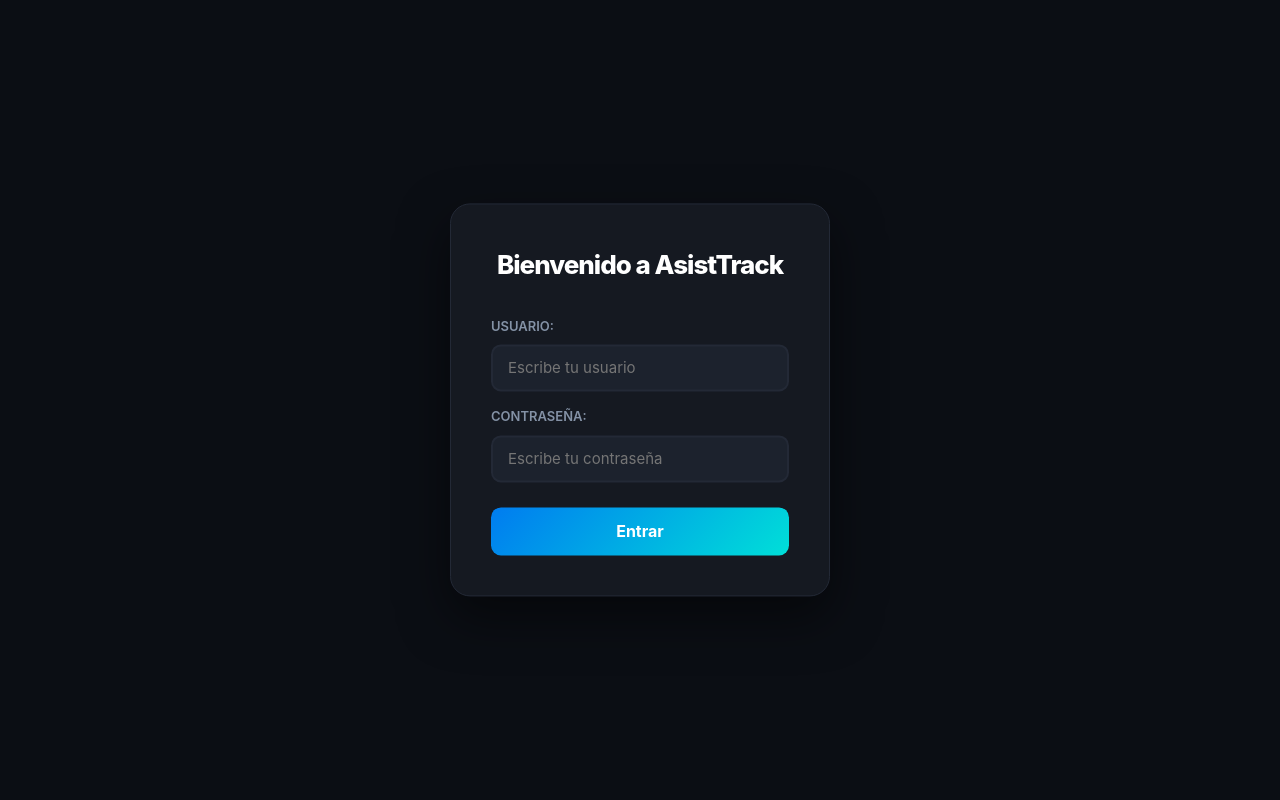
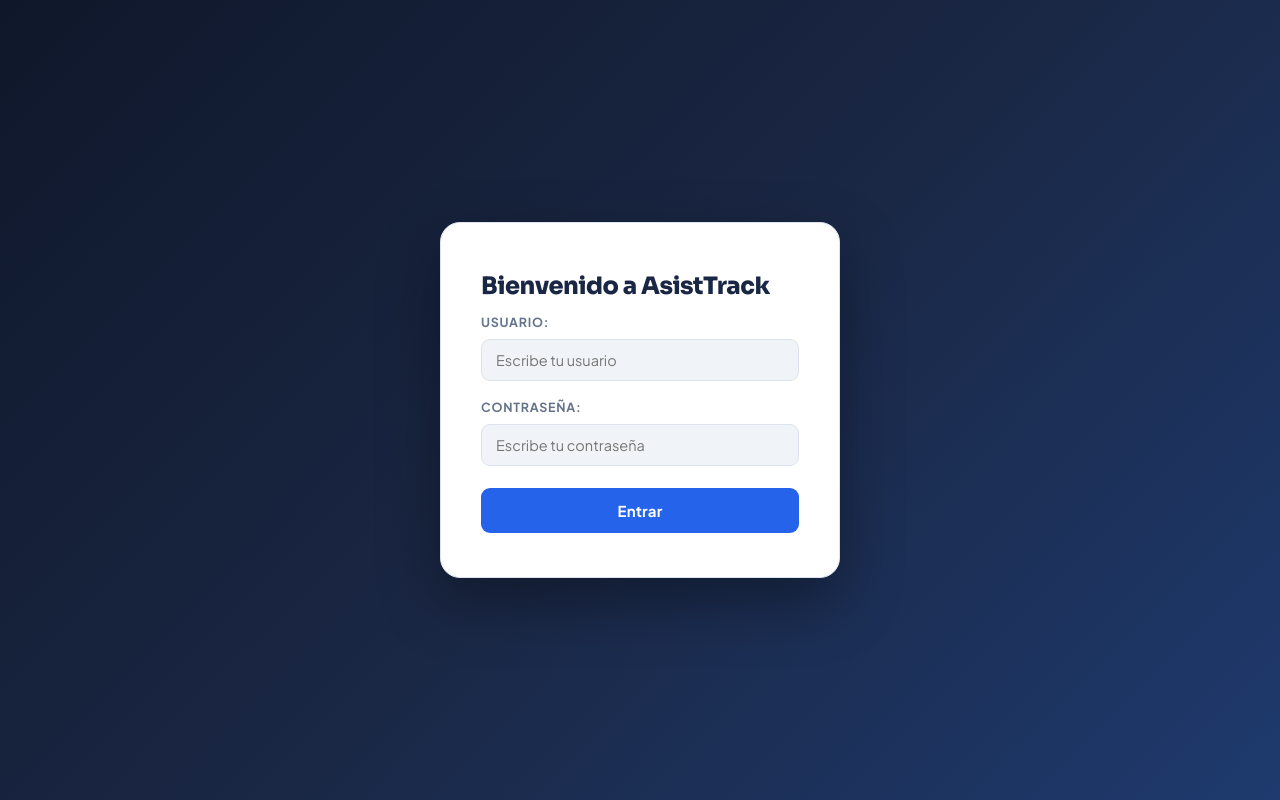
Before and after one commit to David-Santiago-123/AsistTrack, a Flask app: page /login in a window 1280 px wide. Run offline with Flask 3, Linux system fonts and the light colour scheme; some libraries are stand-ins or nearby versions.

Commit message:
Clase nueva en login y mejora de estilos

```diff
--- a/static/css/estilos.css
+++ b/static/css/estilos.css
@@ -1,207 +1,363 @@
+@import url('https://fonts.googleapis.com/css2?family=Plus+Jakarta+Sans:wght@400;500;600;700;800&family=Sora:wght@700;800&display=swap');
+
+/* ===== VARIABLES ===== */
+:root {
+    --navy:       #1a2744;
+    --navy-light: #243358;
+    --blue:       #2563eb;
+    --blue-hover: #1d4ed8;
+    --bg:         #f0f4f8;
+    --surface:    #ffffff;
+    --border:     #dde3ed;
+    --text:       #0f172a;
+    --muted:      #64748b;
+    --success:    #059669;
+    --danger:     #dc2626;
+    --warning:    #d97706;
+}
+
+/* ===== RESET ===== */
 * {
     margin: 0;
     padding: 0;
     box-sizing: border-box;
-    font-family: 'Inter', system-ui, -apple-system, sans-serif;
 }
 
 body {
-    background-color: #0b0e14; /* Negro azulado profundo */
-    color: #e2e8f0;
+    font-family: 'Plus Jakarta Sans', system-ui, sans-serif;
+    background-color: var(--bg);
+    color: var(--text);
     line-height: 1.6;
+    min-height: 100vh;
 }
 
-/* LOGIN */
-.login-container {
-    background-color: #151921;
-    padding: 40px;
-    border-radius: 20px;
-    width: 380px;
-    text-align: center;
-    position: absolute;
-    top: 50%;
-    left: 50%;
-    transform: translate(-50%, -50%);
-    box-shadow: 0 20px 50px rgba(0, 0, 0, 0.5);
-    border: 1px solid #232936;
+/* ===== NAV ===== */
+nav {
+    background-color: var(--navy);
+    padding: 0 40px;
+    display: flex;
+    align-items: center;
+    gap: 8px;
+    height: 62px;
+    position: sticky;
+    top: 0;
+    z-index: 100;
+    box-shadow: 0 2px 12px rgba(26, 39, 68, 0.18);
 }
 
-h1 {
-    color: #ffffff;
-    margin-bottom: 30px;
-    font-size: 26px;
-    font-weight: 800;
-    letter-spacing: -1px;
+nav a {
+    color: rgba(255,255,255,0.65);
+    text-decoration: none;
+    font-size: 13.5px;
+    font-weight: 600;
+    padding: 6px 14px;
+    border-radius: 7px;
+    transition: all 0.2s;
+    letter-spacing: 0.01em;
 }
 
+nav a:hover {
+    color: #ffffff;
+    background-color: rgba(255,255,255,0.1);
+}
+
+nav a.active {
+    color: #ffffff;
+    background-color: var(--blue);
+}
+
+/* Logo/Brand en nav (opcional) */
+nav .brand {
+    font-family: 'Sora', sans-serif;
+    font-size: 17px;
+    font-weight: 800;
+    color: #ffffff;
+    margin-right: 20px;
+    letter-spacing: -0.5px;
+}
+
+/* ===== LOGIN ===== */
+body.login-page {
+    background: linear-gradient(135deg, #0f172a 0%, #1a2744 50%, #1e3a6e 100%);
+    display: flex;
+    align-items: center;
+    justify-content: center;
+}
+
+.login-container {
+    background-color: var(--surface);
+    padding: 44px 40px;
+    border-radius: 20px;
+    width: 400px;
+    box-shadow: 0 24px 60px rgba(0, 0, 0, 0.35);
+    border: 1px solid var(--border);
+}
+
+.login-container h1 {
+    font-family: 'Sora', sans-serif;
+    font-size: 24px;
+    font-weight: 800;
+    color: var(--navy);
+    margin-bottom: 6px;
+    letter-spacing: -0.5px;
+}
+
+.login-container .subtitle {
+    font-size: 13.5px;
+    color: var(--muted);
+    margin-bottom: 28px;
+}
+
+/* ===== TIPOGRAFÍA GENERAL ===== */
+h1 {
+    font-family: 'Sora', sans-serif;
+    font-size: 22px;
+    font-weight: 800;
+    color: var(--navy);
+    letter-spacing: -0.4px;
+}
+
+h2 {
+    font-size: 16px;
+    font-weight: 700;
+    color: var(--navy);
+}
+
+/* ===== LABELS e INPUTS ===== */
 label {
-    color: #8492a6;
     display: block;
-    text-align: left;
-    margin-bottom: 8px;
-    font-size: 13px;
-    font-weight: 600;
+    font-size: 12.5px;
+    font-weight: 700;
+    color: var(--muted);
     text-transform: uppercase;
+    letter-spacing: 0.06em;
+    margin-bottom: 7px;
 }
 
 input, select {
     width: 100%;
-    padding: 12px 15px;
-    margin-bottom: 15px;
-    border: 2px solid #232936;
-    border-radius: 10px;
-    background-color: #1c222d;
-    color: #ffffff;
-    font-size: 15px;
-    transition: all 0.3s ease;
+    padding: 11px 14px;
+    margin-bottom: 16px;
+    border: 1.5px solid var(--border);
+    border-radius: 9px;
+    background-color: var(--bg);
+    color: var(--text);
+    font-size: 14.5px;
+    font-family: 'Plus Jakarta Sans', sans-serif;
+    transition: all 0.2s ease;
 }
 
 input:focus, select:focus {
-    border-color: #00d4ff; /* Cyan eléctrico */
+    border-color: var(--blue);
     outline: none;
-    background-color: #151921;
+    background-color: #ffffff;
+    box-shadow: 0 0 0 3px rgba(37, 99, 235, 0.1);
 }
 
-button {
-    width: 100%;
-    padding: 14px;
-    background: linear-gradient(135deg, #007cf0, #00dfd8); /* Graduado moderno */
-    color: white;
+/* ===== BOTONES ===== */
+button, .btn {
+    display: inline-flex;
+    align-items: center;
+    gap: 7px;
+    padding: 11px 22px;
+    background-color: var(--blue);
+    color: #ffffff;
     border: none;
-    border-radius: 10px;
+    border-radius: 9px;
     cursor: pointer;
-    font-size: 16px;
+    font-size: 14px;
     font-weight: 700;
-    margin-top: 10px;
-    transition: transform 0.2s, box-shadow 0.2s;
+    font-family: 'Plus Jakarta Sans', sans-serif;
+    text-decoration: none;
+    transition: all 0.2s ease;
+    letter-spacing: 0.01em;
 }
 
-button:hover {
-    transform: translateY(-2px);
-    box-shadow: 0 5px 15px rgba(0, 124, 240, 0.4);
+button:hover, .btn:hover {
+    background-color: var(--blue-hover);
+    transform: translateY(-1px);
+    box-shadow: 0 4px 14px rgba(37, 99, 235, 0.3);
 }
 
-/* NAV */
-nav {
-    background-color: rgba(21, 25, 33, 0.8);
-    backdrop-filter: blur(10px); /* Efecto cristal */
-    padding: 18px 40px;
-    display: flex;
-    gap: 30px;
-    align-items: center;
-    border-bottom: 1px solid #232936;
-    position: sticky;
-    top: 0;
+button.btn-secondary, .btn-secondary {
+    background-color: var(--surface);
+    color: var(--navy);
+    border: 1.5px solid var(--border);
 }
 
-nav a {
-    color: #94a3b8;
-    text-decoration: none;
-    font-size: 14px;
-    font-weight: 600;
-    transition: color 0.3s;
+button.btn-secondary:hover, .btn-secondary:hover {
+    background-color: var(--bg);
+    box-shadow: none;
 }
 
-nav a:hover {
-    color: #00d4ff;
+button.btn-danger, .btn-danger {
+    background-color: var(--danger);
 }
 
-/* CONTAINER */
-.container {
-    max-width: 1100px;
-    margin: 40px auto;
-    padding: 20px;
+/* Botón ancho completo (login) */
+button[type="submit"], .btn-full {
+    width: 100%;
+    justify-content: center;
+    padding: 13px;
+    font-size: 15px;
+    margin-top: 6px;
 }
 
-/* BOTÓN */
-.btn {
-    background-color: #1e293b;
-    color: #00d4ff;
-    padding: 10px 22px;
-    border-radius: 8px;
-    text-decoration: none;
-    display: inline-block;
-    margin-bottom: 20px;
-    font-weight: 600;
-    border: 1px solid #2d3748;
-    transition: all 0.3s;
+/* ===== CONTAINER ===== */
+.container {
+    max-width: 1140px;
+    margin: 36px auto;
+    padding: 0 24px;
 }
 
-.btn:hover {
-    background-color: #00d4ff;
-    color: #0b0e14;
-    border-color: #00d4ff;
+/* ===== PAGE HEADER ===== */
+.page-header {
+    display: flex;
+    align-items: center;
+    justify-content: space-between;
+    margin-bottom: 28px;
 }
 
-/* TABLA */
+/* ===== CARDS DEL DASHBOARD ===== */
+.cards {
+    display: grid;
+    grid-template-columns: repeat(auto-fit, minmax(210px, 1fr));
+    gap: 20px;
+    margin-bottom: 36px;
+}
+
+.card {
+    background-color: var(--surface);
+    border-radius: 16px;
+    padding: 26px 24px;
+    border: 1.5px solid var(--border);
+    transition: transform 0.2s, box-shadow 0.2s;
+    position: relative;
+    overflow: hidden;
+}
+
+.card::before {
+    content: '';
+    position: absolute;
+    top: 0; left: 0; right: 0;
+    height: 3px;
+    background: var(--blue);
+    border-radius: 16px 16px 0 0;
+}
+
+.card.card-success::before { background: var(--success); }
+.card.card-danger::before  { background: var(--danger); }
+.card.card-warning::before { background: var(--warning); }
+
+.card:hover {
+    transform: translateY(-3px);
+    box-shadow: 0 8px 24px rgba(26, 39, 68, 0.1);
+}
+
+.card h2 {
+    font-size: 11.5px;
+    font-weight: 700;
+    color: var(--muted);
+    text-transform: uppercase;
+    letter-spacing: 0.08em;
+    margin-bottom: 12px;
+}
+
+.numero {
+    font-family: 'Sora', sans-serif;
+    font-size: 44px;
+    font-weight: 800;
+    color: var(--navy);
+    line-height: 1;
+}
+
+/* ===== TABLA ===== */
+.table-wrapper {
+    background-color: var(--surface);
+    border-radius: 16px;
+    border: 1.5px solid var(--border);
+    overflow: hidden;
+    box-shadow: 0 2px 10px rgba(26, 39, 68, 0.05);
+}
+
 table {
     width: 100%;
-    border-collapse: separate;
-    border-spacing: 0;
-    background-color: #151921;
-    border-radius: 15px;
-    overflow: hidden;
-    border: 1px solid #232936;
+    border-collapse: collapse;
 }
 
 th {
-    background-color: #1c222d;
-    color: #00d4ff;
-    padding: 16px;
+    background-color: #f8fafc;
+    color: var(--muted);
+    padding: 13px 18px;
     text-align: left;
-    font-size: 12px;
+    font-size: 11.5px;
+    font-weight: 700;
     text-transform: uppercase;
-    letter-spacing: 1px;
+    letter-spacing: 0.08em;
+    border-bottom: 1.5px solid var(--border);
 }
 
 td {
-    padding: 16px;
-    border-bottom: 1px solid #232936;
-    color: #cbd5e1;
+    padding: 14px 18px;
+    font-size: 14px;
+    color: var(--text);
+    border-bottom: 1px solid #f1f5f9;
+    vertical-align: middle;
 }
 
-tr:hover {
-    background-color: rgba(0, 212, 255, 0.03);
+tr:last-child td {
+    border-bottom: none;
 }
 
-/* CARDS */
-.cards {
-    display: flex;
-    flex-direction: row;
-    gap: 25px;
-    flex-wrap: wrap;
-    margin-top: 20px;
+tr:hover td {
+    background-color: #f8faff;
 }
 
-.card {
-    background-color: #151921;
-    border-radius: 18px;
-    padding: 30px;
-    width: 230px;
-    text-align: center;
-    border: 1px solid #232936;
-    transition: border-color 0.3s, transform 0.3s;
+/* Badges de estado */
+.badge {
+    display: inline-block;
+    padding: 3px 10px;
+    border-radius: 20px;
+    font-size: 12px;
+    font-weight: 700;
 }
 
-.card:hover {
-    border-color: #007cf0;
-    transform: translateY(-5px);
+.badge-success { background: #dcfce7; color: #166534; }
+.badge-danger  { background: #fee2e2; color: #991b1b; }
+.badge-warning { background: #fef3c7; color: #92400e; }
+
+/* ===== FLASH / ALERTAS ===== */
+.alert {
+    padding: 13px 18px;
+    border-radius: 10px;
+    margin-bottom: 20px;
+    font-size: 14px;
+    font-weight: 600;
+    border-left: 4px solid;
 }
 
-.card h2 {
-    font-size: 13px;
-    color: #8492a6;
-    margin-bottom: 15px;
-    text-transform: uppercase;
-    letter-spacing: 1px;
+.alert-success { background: #f0fdf4; color: #166534; border-color: var(--success); }
+.alert-danger   { background: #fef2f2; color: #991b1b; border-color: var(--danger); }
+.alert-info     { background: #eff6ff; color: #1e40af; border-color: var(--blue); }
+
+/* ===== FORMULARIOS (páginas internas) ===== */
+.form-card {
+    background: var(--surface);
+    border-radius: 16px;
+    padding: 36px;
+    border: 1.5px solid var(--border);
+    max-width: 560px;
 }
 
-.numero {
-    font-size: 42px;
-    font-weight: 800;
-    background: linear-gradient(to bottom, #ffffff, #00d4ff);
-    background-clip: text;
-    -webkit-background-clip: text;
-    -webkit-text-fill-color: transparent;
-    color: transparent; /* Fallback */
+/* ===== RESPONSIVE ===== */
+@media (max-width: 768px) {
+    nav { padding: 0 18px; gap: 4px; }
+    .container { padding: 0 16px; margin: 20px auto; }
+    .cards { grid-template-columns: 1fr 1fr; }
+    .login-container { width: 92%; padding: 32px 24px; }
+    .form-card { padding: 24px 18px; }
 }
+
+@media (max-width: 480px) {
+    .cards { grid-template-columns: 1fr; }
+}
--- a/templates/login.html
+++ b/templates/login.html
@@ -5,7 +5,7 @@
     <title>AsistTrack - Login</title>
     <link rel="stylesheet" href="{{ url_for('static', filename='css/estilos.css') }}">
 </head>
-<body>
+<body class="login-page">
     <div class="login-container">
         <h1>Bienvenido a AsistTrack</h1>
         <form method="POST" action="/login">
```
